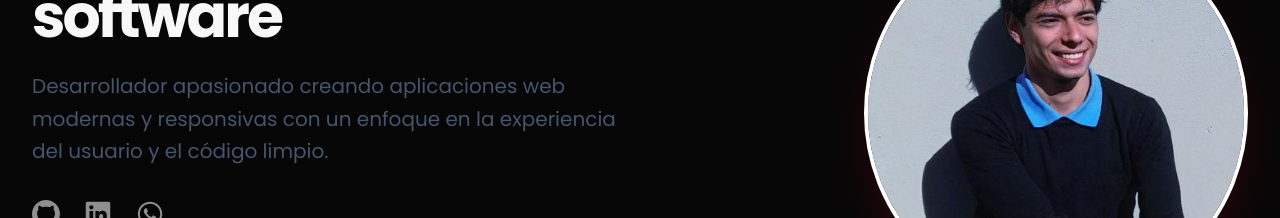
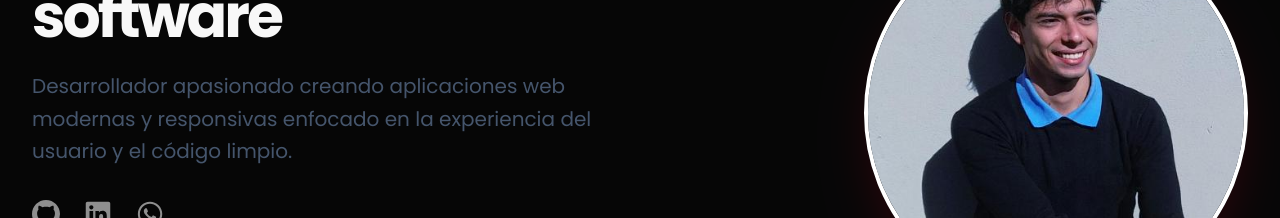
Before and after one commit to alexisalderete/portafolio-alexis-alderete, a React (Vite) app: page / in a window 1280 px wide. Shown: the part 320-538 px from the top of the page. Built offline with nearby package versions, Linux system fonts and the light colour scheme.

Commit message:
detalles en hero

```diff
--- a/src/components/hero.jsx
+++ b/src/components/hero.jsx
@@ -20,7 +20,7 @@ export function Hero() {
               Desarrollador de software
             </h1>
             <p className="text-lg sm:text-xl text-slate-600 dark:text-slate-400 mb-8 leading-relaxed max-w-2xl">
-              Desarrollador apasionado creando aplicaciones web modernas y responsivas con un enfoque en la experiencia
+              Desarrollador apasionado creando aplicaciones web modernas y responsivas enfocado en la experiencia
               del usuario y el código limpio.
             </p>
 
```
